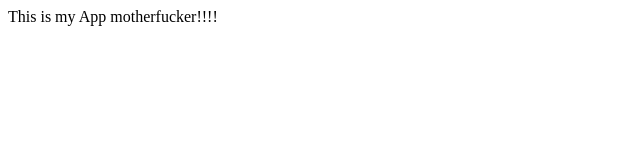
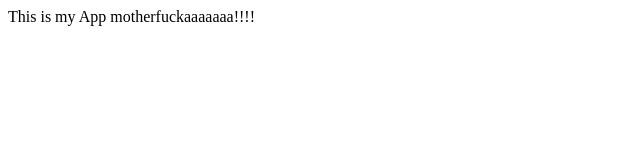
Before and after one commit to psanti93/PracticeRepo5, a plain HTML site: page index.html in a window 1280 px wide. Shown: the full height of the page, 0-640 px from the left. Drawn offline with Linux system fonts and the light colour scheme.

Commit message:
Changed index.html

```diff
--- a/index.html
+++ b/index.html
@@ -1,8 +1,9 @@
+
 <html>
-<head>
+ <head>
   <title> Hello World </title>
  </head>
   <body>
-   This is my App motherfucker!!!!
+   This is my App motherfuckaaaaaaa!!!!
   </body>
 </html>
```
